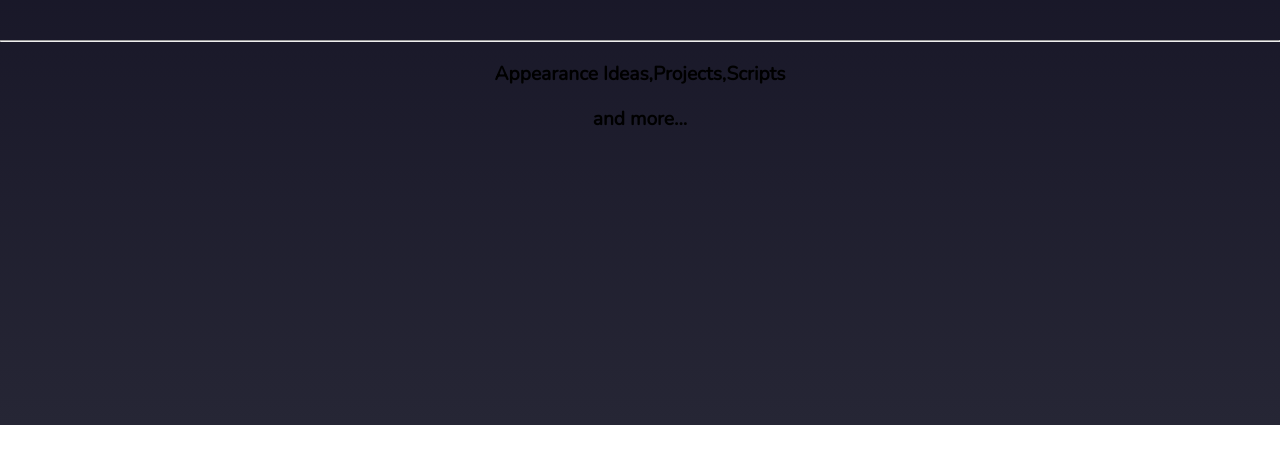
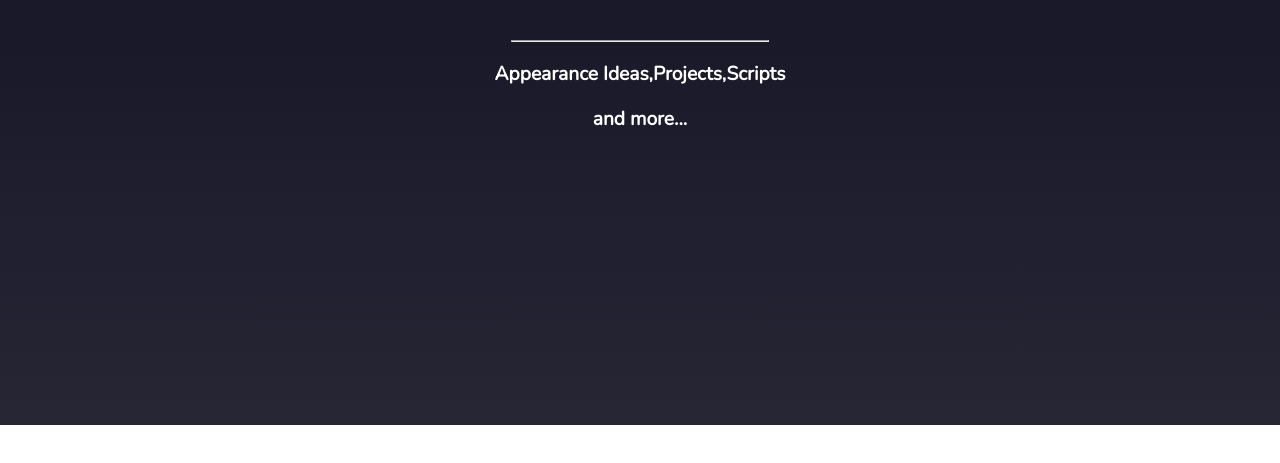
Before and after one commit to Natrexq/OpenWebb---Template-HTML-CSS-JS-, a plain HTML site: page index.html in a window 1280 px wide. Shown: the part 295-758 px from the top of the page. Drawn offline with nearby package versions, Linux system fonts and the light colour scheme; a web font is replaced by a local one.

Commit message:
Update index.css

```diff
--- a/resources/css/index.css
+++ b/resources/css/index.css
@@ -46,10 +46,11 @@ h1.intro{
 
 }
 h3.h3menu{
-    color: rgb(0, 0, 0);
+    color: rgb(255, 255, 255);
     font-family: 'Nunito', sans-serif;
     font-weight: bold;
-    font-size: 120%;
+    font-size: 1.2em;
+
     text-align: center;
 }
 
@@ -68,6 +69,7 @@ li.li_menu{
     width: 30%;
     height: 100%;
     float: right;
+
 
 }
 button.btmenu{
@@ -90,3 +92,11 @@ button.btmenu{
 }
 
 /* OCHER */
+hr.hrintro{
+    font-family: 'Nunito', sans-serif;
+    font-weight: normal;
+
+    width: 20%;
+    color: white;
+    min-width: 12em;
+}
```
